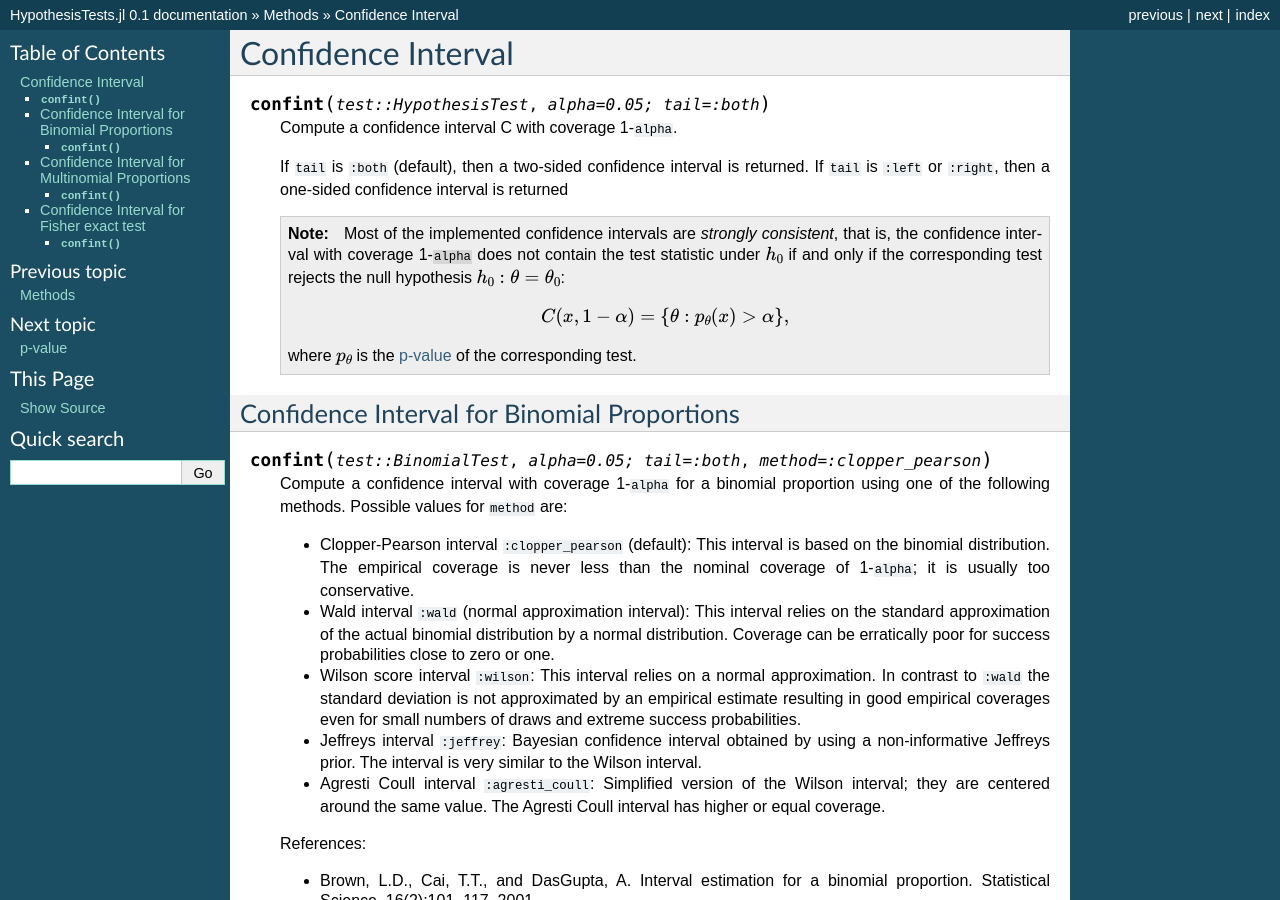
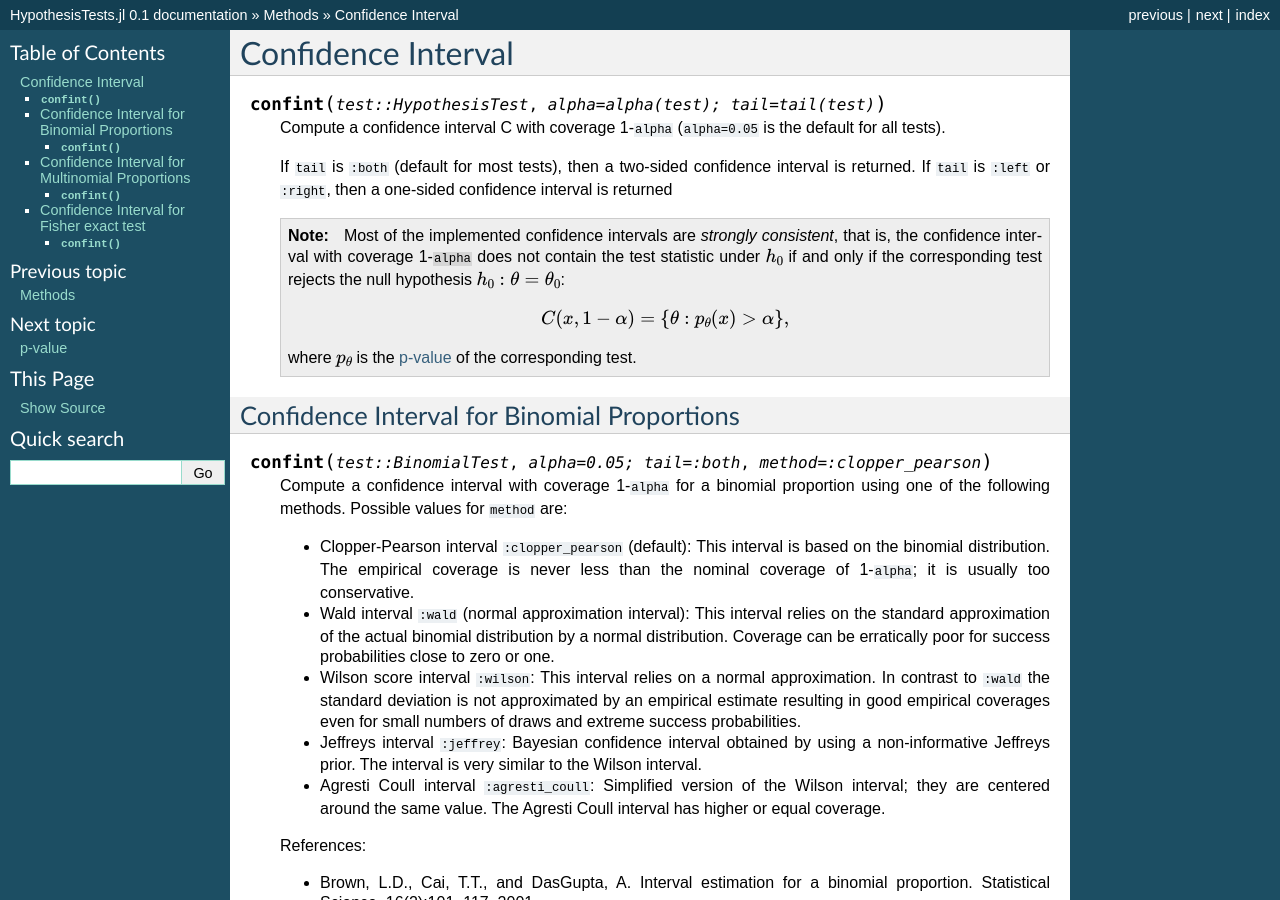
Before and after one commit to JuliaStats/HypothesisTests.jl, a Sphinx documentation site: the page built from doc/api/confint.rst, in a window 1280 px wide and 900 px high. Built offline with Sphinx 7.4.7, drawn with Linux system fonts in a browser that asks for light colours; formulas are drawn with MathJax 3; pages that are not in the unit, such as notebooks, are missing from menus.

Commit message:
Updated doc of t-tests

```diff
--- a/doc/api/confint.rst
+++ b/doc/api/confint.rst
@@ -3,11 +3,12 @@
 Confidence Interval
 ==============================================
 
-.. function:: confint(test::HypothesisTest, alpha=0.05; tail=:both)
+.. function:: confint(test::HypothesisTest, alpha=alpha(test); tail=tail(test))
 
-    Compute a confidence interval C with coverage 1-``alpha``.
+    Compute a confidence interval C with coverage 1-``alpha``
+    (``alpha=0.05`` is the default for all tests).
 
-    If ``tail`` is ``:both`` (default), then a two-sided confidence
+    If ``tail`` is ``:both`` (default for most tests), then a two-sided confidence
     interval is returned. If ``tail`` is ``:left`` or
     ``:right``, then a one-sided confidence interval is returned
 
--- a/doc/api/pvalue.rst
+++ b/doc/api/pvalue.rst
@@ -3,11 +3,11 @@
 p-value
 ==============================================
 
-.. function:: pvalue(test::HypothesisTest; tail=:both)
+.. function:: pvalue(test::HypothesisTest; tail=tail(test))
 
     Compute the p-value for a given significance test.
 
-    If ``tail`` is ``:both`` (default), then the p-value for the
+    If ``tail`` is ``:both`` (default for most hypothesis tests), then the p-value for the
     two-sided test is returned. If ``tail`` is ``:left`` or
     ``:right``, then a one-sided test is performed.
 
```
Also changed, not shown: doc/parametric/test_t.rst (+20 -5 lines).
